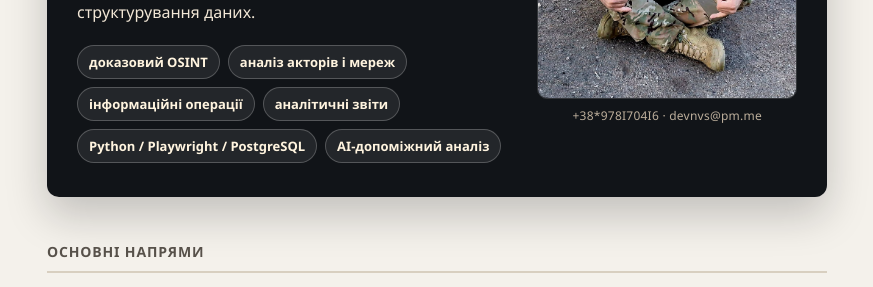
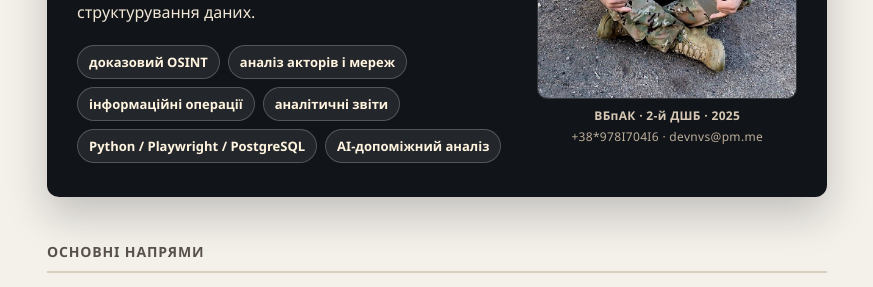
Before and after one commit to NestorVolya/nestorvolya.github.io, a Jekyll site: the page index.html, which Jekyll copies as it is, in a window 1280 px wide. Shown: the part 277-564 px from the top of the page, without its empty margins (203-1076 px from the left). Built offline with Jekyll 4.4.1, drawn with Linux system fonts in a browser that asks for light colours.

Commit message:
home: add photo context caption (VBaAK · 2DSB · 2025)
Co-Authored-By: Claude Opus 4.8 <noreply@anthropic.com>

```diff
--- a/index.html
+++ b/index.html
@@ -71,10 +71,11 @@
     .hero-cap {
       margin: 8px 0 0;
       text-align: center;
-      font-size: 12px;
-      color: #bcae9b;
       letter-spacing: .02em;
     }
+    .hero-cap span { display: block; }
+    .cap-context { font-size: 12px; color: #d7c9b5; font-weight: 600; }
+    .cap-contact { font-size: 12px; color: #bcae9b; margin-top: 2px; }
 
     .eyebrow {
       color: var(--gold);
@@ -282,7 +283,10 @@
       </div>
       <figure class="hero-photo">
         <img src="assets/2025_vbaak_2dshb_nestor_volya.jpg" alt="Нестор Воля поруч із важким безпілотним авіаційним комплексом">
-        <figcaption class="hero-cap">+38*978I704I6 · devnvs@pm.me</figcaption>
+        <figcaption class="hero-cap">
+          <span class="cap-context">ВБпАК · 2-й ДШБ · 2025</span>
+          <span class="cap-contact">+38*978I704I6 · devnvs@pm.me</span>
+        </figcaption>
       </figure>
     </section>
 
```
